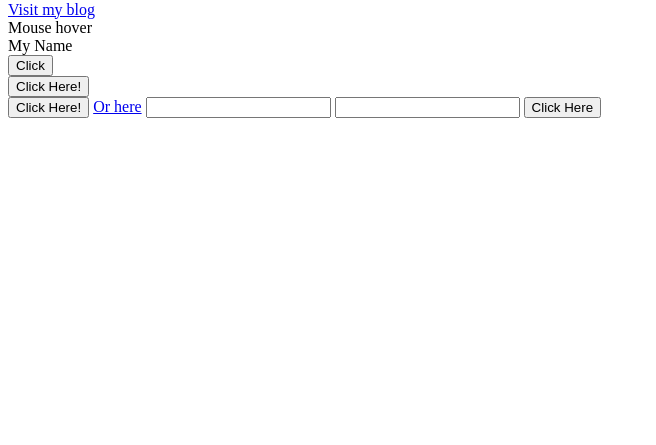
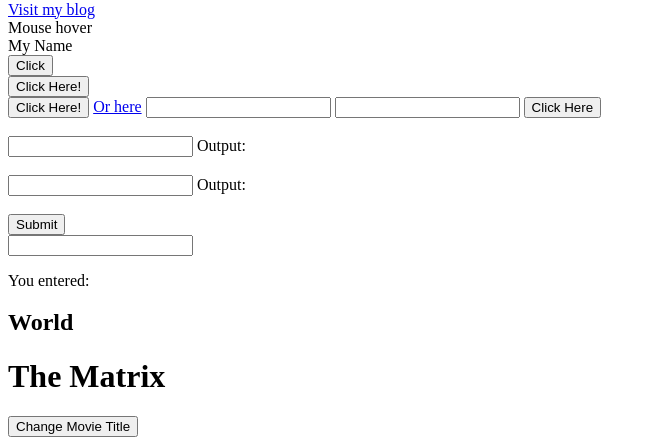
Before and after one commit to ChampionWin/AwesomeCode, a plain HTML site: page index.html in a window 1280 px wide. Shown: the part 430-875 px from the top of the page, without its empty margins (0-656 px from the left). Before the commit the page ends 800 px from the top, so only its background shows below. Drawn offline with Linux system fonts and the light colour scheme.

Commit message:
added data binding, v-once

```diff
--- a/index.html
+++ b/index.html
@@ -27,6 +27,21 @@
         <input type="text" v-on:keyup.enter.space="pressedEnter">
         <input type="text" v-on:keyup.shift.enter="myListener">
         <button v-on:click.meta="myButtonListener">Click Here</button>
+        <br><br>
+        <input type="text" v-on:keyup="nameKeyup">
+        Output: {{ inputName }}
+        <br><br>
+        <input type="text" v-on:keyup.ctrl.enter="nameKeyup">
+        Output: {{ inputName }}
+        <br><br>
+        <form action="" method="GET" v-on:submit.prevent>
+            <input type="submit" value="Submit">
+        </form>
+        <input type="text" v-model.trim="inputText">
+        <p>You entered: {{ inputText }} </p>
+        <div v-html="html"></div>
+        <h1 v-once> {{movieTitle}} </h1>
+        <button v-on:click="movieTitle = 'The Matix Reloaded'">Change Movie Title</button>
     </div>
 </body>
 <script src="vue.js"></script>
@@ -37,9 +52,13 @@
             message: "Hello World",
             age: 27,
             name: 'Bo Andresen',
+            inputName: '',
+            inputText: '',
             firstName: 'Champion',
             lastName: 'Okay',
-            blogUrl: 'http://codingexplained.com'
+            blogUrl: 'http://codingexplained.com',
+            html:'<h2>World</h2>',
+            movieTitle: 'The Matrix',
         },
         methods: {
             getFullName: function() {
@@ -67,7 +86,11 @@
             },
             myButtonListener: function(){
                 alert("your click the button");
+            },
+            nameKeyup: function(event) {
+                this.inputName = event.target.value;
             }
+
 
         }
     });
```
